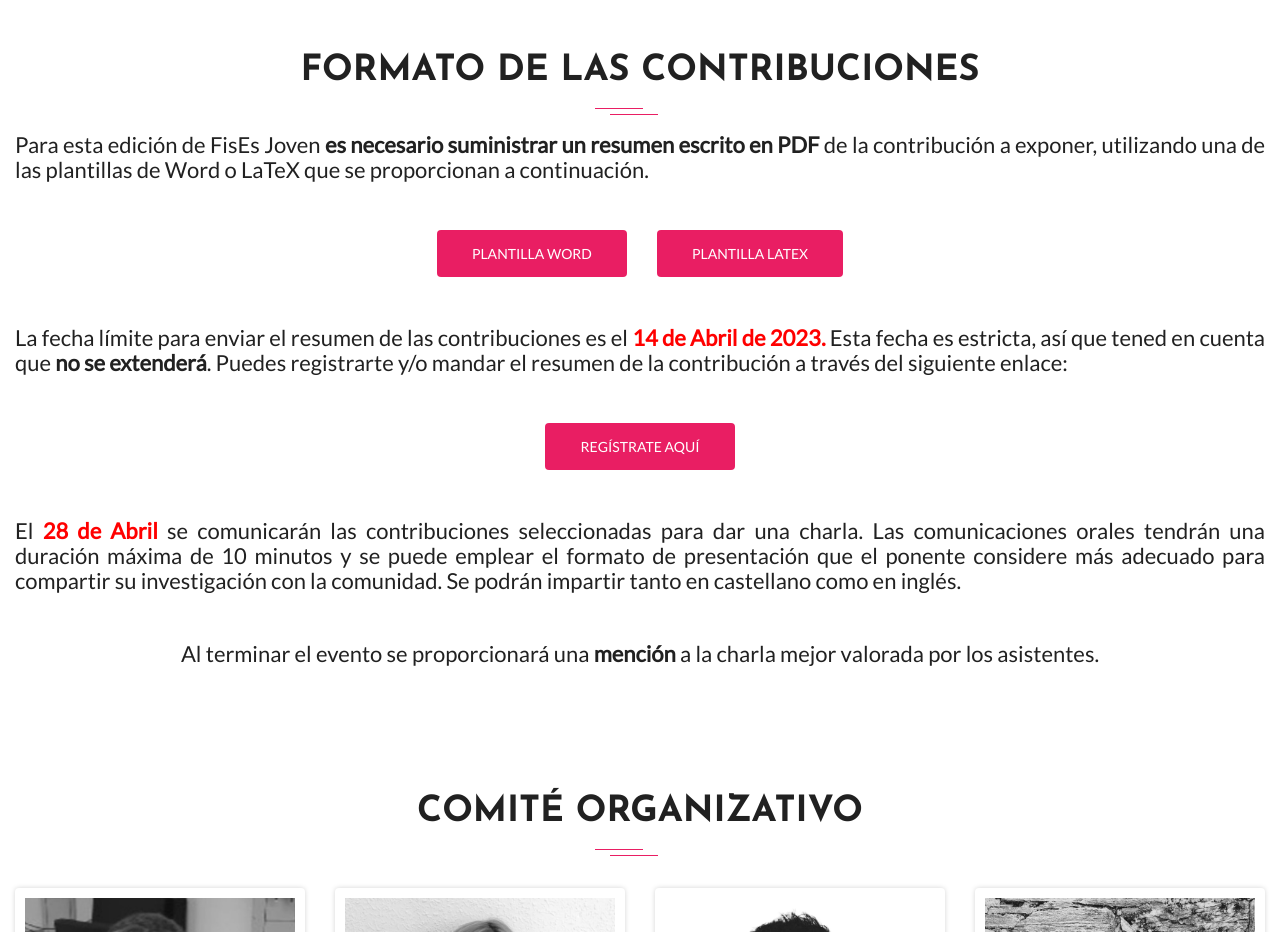
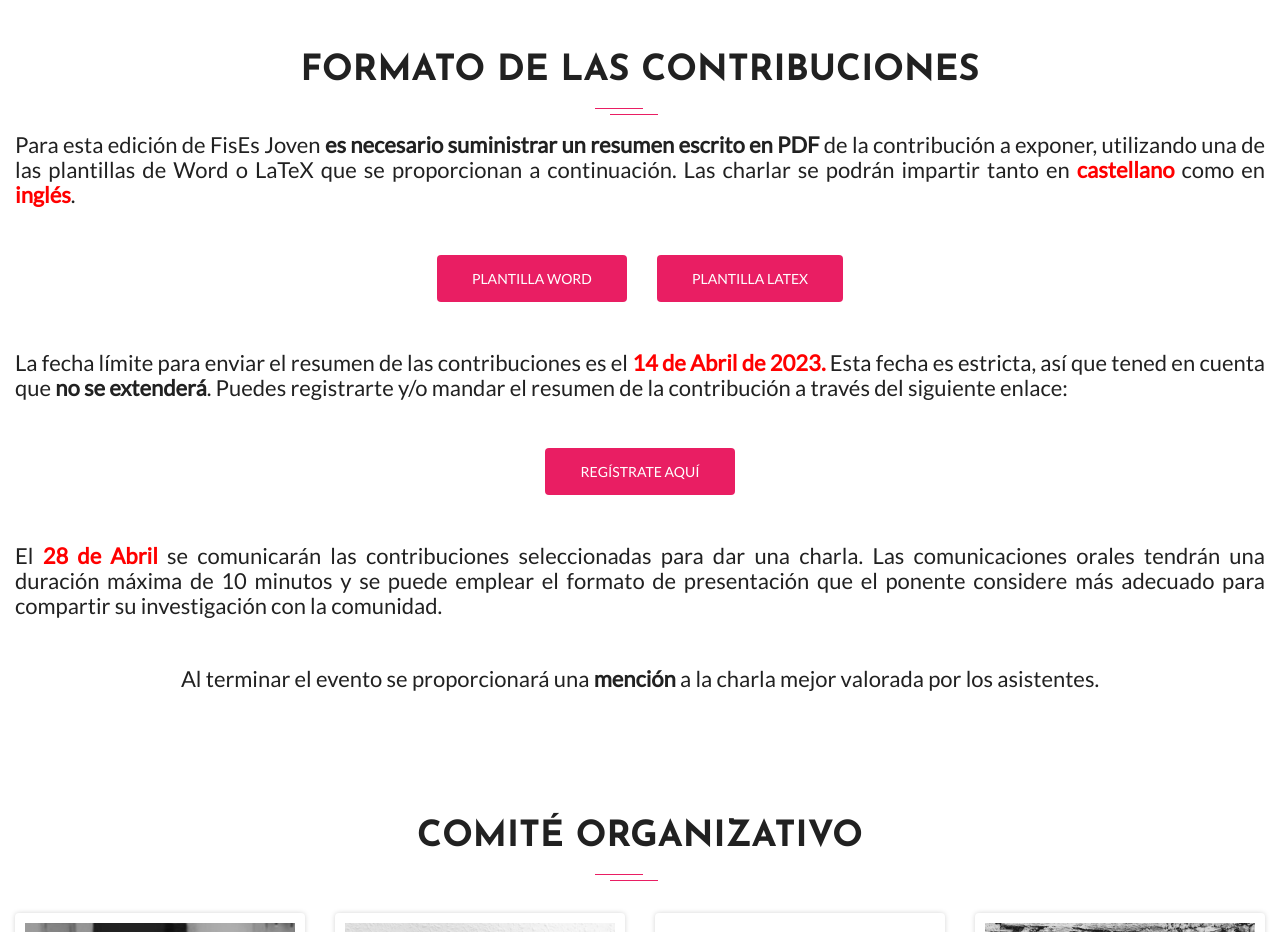
Before and after one commit to laiadc/laiadc.github.io, a plain HTML site: page index.html in a window 1280 px wide. Shown: the part 1340-2272 px from the top of the page. Drawn offline with Linux system fonts and the light colour scheme; a script that the page names is missing; files whose address does not match are found by name.

Commit message:
Idiomas en rojo

```diff
--- a/index.html
+++ b/index.html
@@ -201,7 +201,7 @@
           <div class="section-title-header text-center">
             <h2 class="section-title wow fadeInUp" data-wow-delay="0.2s">Formato de las contribuciones</h2>
           </div>
-          <p class="wow fadeInDown" data-wow-delay="0.2s"> Para esta edición de FisEs Joven <b>es necesario suministrar un resumen escrito en PDF</b> de la contribución a exponer, utilizando una de las plantillas de Word o LaTeX que se proporcionan a continuación. </p>
+          <p class="wow fadeInDown" data-wow-delay="0.2s"> Para esta edición de FisEs Joven <b>es necesario suministrar un resumen escrito en PDF</b> de la contribución a exponer, utilizando una de las plantillas de Word o LaTeX que se proporcionan a continuación. Las charlar se podrán impartir tanto en <b style='color:red !important;'>castellano</b> como en <b style='color:red !important;'>inglés</b>.</p>
         </div>
       </div>
       <div class="row justify-content-md-center">
@@ -224,7 +224,7 @@
             <a href="https://forms.gle/kPeeXhj3d5qmbU9t8" id="abstract" target =_blank class="wow btn btn-common btn-lg" data-wow-delay=".6s">Regístrate aquí</a>
           </div>
 
-          <p class="wow fadeInDown mt-5" data-wow-delay="0.2s"> El <b style='color:red !important;'>28 de Abril</b> se comunicarán las contribuciones seleccionadas para dar una charla. Las comunicaciones orales tendrán una duración máxima de 10 minutos y se puede emplear el formato de presentación que el ponente considere más adecuado para compartir su investigación con la comunidad. Se podrán impartir tanto en castellano como en inglés. </p>
+          <p class="wow fadeInDown mt-5" data-wow-delay="0.2s"> El <b style='color:red !important;'>28 de Abril</b> se comunicarán las contribuciones seleccionadas para dar una charla. Las comunicaciones orales tendrán una duración máxima de 10 minutos y se puede emplear el formato de presentación que el ponente considere más adecuado para compartir su investigación con la comunidad.  </p>
 
         <p class="wow fadeInDown mt-5 text-center" data-wow-delay="0.2s">  Al terminar el evento se proporcionará una <strong>mención</strong> a la charla mejor valorada por los asistentes.</p>
 
```
